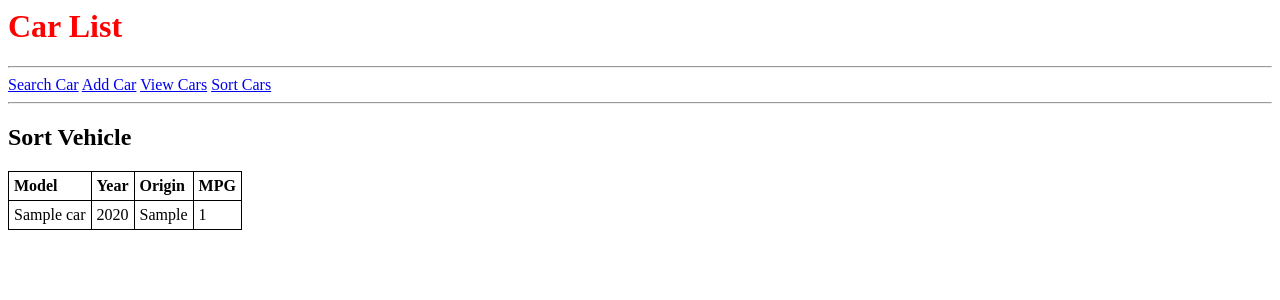
After one commit to Scotthunt0413/car_db, a Flask app: template app/templates/sort.html in a window 1280 px wide. The commit adds this page. Shown: the top 300 px of the page. Run offline with Flask 2, Linux system fonts and the light colour scheme; the template is opened without the code that fills it: values that come from a table or form of the project are taken from there, others are empty; tables that the repository leaves empty hold one stand-in row (values such as "Sample post").

Commit message:
first commit

```diff
--- a/app/routes.py
+++ b/app/routes.py
@@ -80,3 +80,9 @@ def search():
         else:
             return render_template('not_found.html')
     return render_template('search.html', form=form)
+
+@app.route('/sort_model', methods=['GET', 'POST'])
+def sort_model():
+
+
+    return render_template('sort.html', form=form)
--- a/app/templates/base.html
+++ b/app/templates/base.html
@@ -22,6 +22,7 @@
             <a href="/search">Search Car</a>
             <a href="/add_car">Add Car</a>
             <a href="/view_cars">View Cars</a>
+            <a href="/sort_cars">Sort Cars</a>
         </div>
         <hr>
         {% block content %}{% endblock %}
--- /dev/null
+++ b/app/templates/sort.html
@@ -0,0 +1,21 @@
+{% extends "base.html" %}
+{% block content %}
+<h2>Sort Vehicle</h2>
+    <table>
+        <tr>
+            <th>Model</th>
+            <th>Year</th>
+            <th>Origin</th>
+            <th>MPG</th>
+        </tr>
+        {% set sort_on = request.args.sort_on|default('name') %}
+        {% for car in cars|sort(attribute=sort_on) %}
+        <tr>
+            <td>{{car.name}}</td>
+            <td>{{car.year}}</td>
+            <td>{{car.origin}}</td>
+            <td>{{car.mpg}}</td>
+        </tr>
+        {% endfor %}
+    </table>
+{% endblock %}
```
